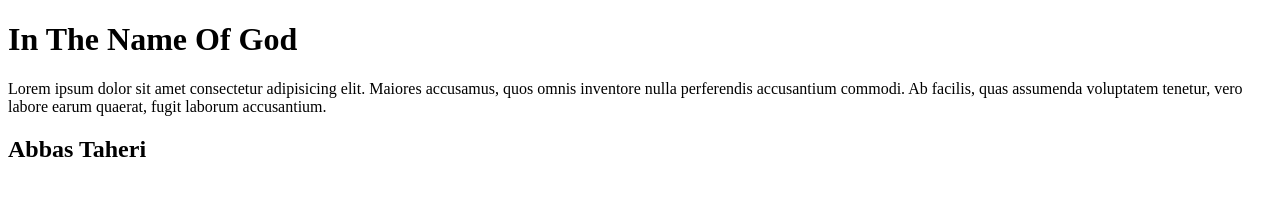
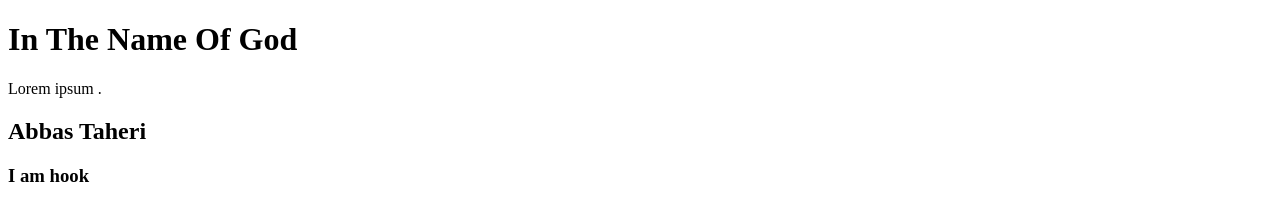
Before and after one commit to mrwebprogramming/git-1, a plain HTML site: page index.html in a window 1280 px wide. Drawn offline with Linux system fonts and the light colour scheme.

Commit message:
delete Parageraph and add h3 to html

```diff
--- a/index.html
+++ b/index.html
@@ -10,10 +10,9 @@
 
 <body>
     <h1>In The Name Of God</h1>
-    <p>Lorem ipsum dolor sit amet consectetur adipisicing elit. Maiores accusamus, quos omnis inventore nulla
-        perferendis accusantium commodi. Ab facilis, quas assumenda voluptatem tenetur, vero labore earum quaerat, fugit
-        laborum accusantium.</p>
+    <p>Lorem ipsum .</p>
         <h2>Abbas Taheri</h2>
+        <h3>I am hook</h3>
 </body>
 
 </html>
```
